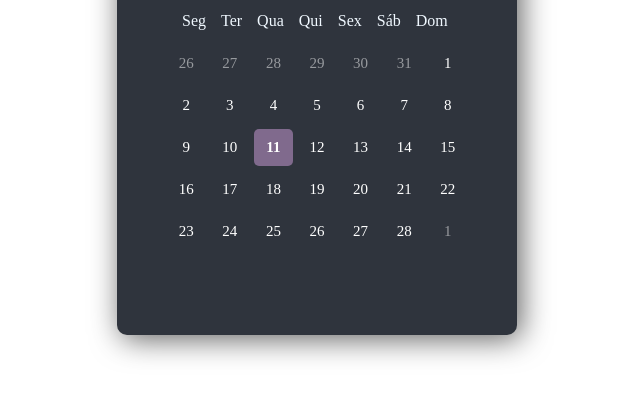
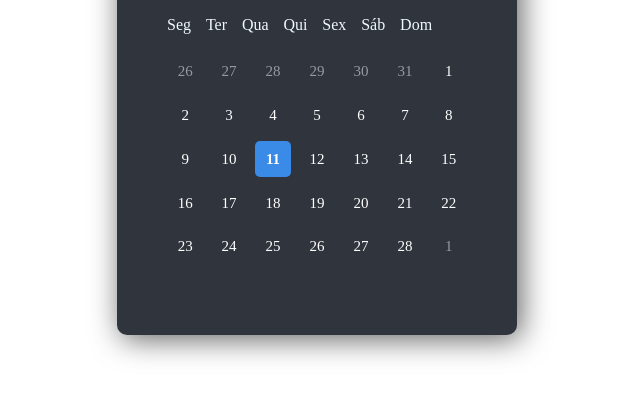
Before and after one commit to ViniMesquitaa/calendario-ifce, a plain HTML site: page index.html in a window 1280 px wide. Shown: the part 265-664 px from the top of the page, without its empty margins (323-963 px from the left). Drawn offline with nearby package versions, Linux system fonts and the light colour scheme.

Commit message:
feat: estilizando 'li' para deixar alinhado

```diff
--- a/style/styles.css
+++ b/style/styles.css
@@ -44,11 +44,12 @@ body {
 
 .weeks {
   display: flex;
-  gap: 17px;
+  gap: 16px;
   font-size: 28px;
   list-style-type: none;
+
   color: var(--color-primary);
-  padding-top: 1rem;
+  padding: 1.2rem 0 1.2rem 0;
 }
 
 #next,
@@ -59,6 +60,36 @@ body {
   &:hover {
     opacity: 0.8;
   }
+}
+.days {
+  display: grid;
+  grid-template-columns: repeat(7, 1fr);
+  justify-content: center;
+  align-items: center;
+}
+
+.days li {
+  list-style: none;
+  text-align: center;
+  font-size: 24px;
+  color: white;
+  padding: 1.2rem;
+  border-radius: 5px;
+  transition: background 0.5s;
+}
+
+.days li.today {
+  background-color: #398be7;
+  font-weight: 600;
+}
+
+.days li.last-days {
+  color: rgba(255, 255, 255, 0.5);
+}
+
+.days li:hover {
+  background-color: var(--hover-color);
+  cursor: pointer;
 }
 
 @media (max-width: 1919px) {
@@ -92,21 +123,23 @@ body {
 
   .weeks {
     display: flex;
-    gap: 15px;
+    gap: 14.9px;
     font-size: 16px;
     list-style-type: none;
     color: aliceblue;
-    padding: 15px;
+
   }
 
   .weeks li {
     font-weight: 400;
   }
-}
+
   .days {
     display: grid;
     grid-template-columns: repeat(7, 1fr);
-  gap: 5px;
+    gap: 7.7px;
+    justify-content: center;
+    align-items: center;
   }
 
   .days li {
@@ -114,21 +147,8 @@ body {
     text-align: center;
     font-size: 15px;
     color: white;
-  padding: 10px;
+    padding: 0.6rem;
     border-radius: 5px;
     transition: background 0.5s;
   }
-
-.days li.today {
-  background-color: #806a8d;
-  font-weight: bold;
 }
-
-.days li.last-days {
-  color: rgba(255, 255, 255, 0.5);
-}
-
-.days li:hover {
-  background-color: var(--hover-color);
-  cursor: pointer;
-}
```
Lines whose indentation alone changed are shown as unchanged.
